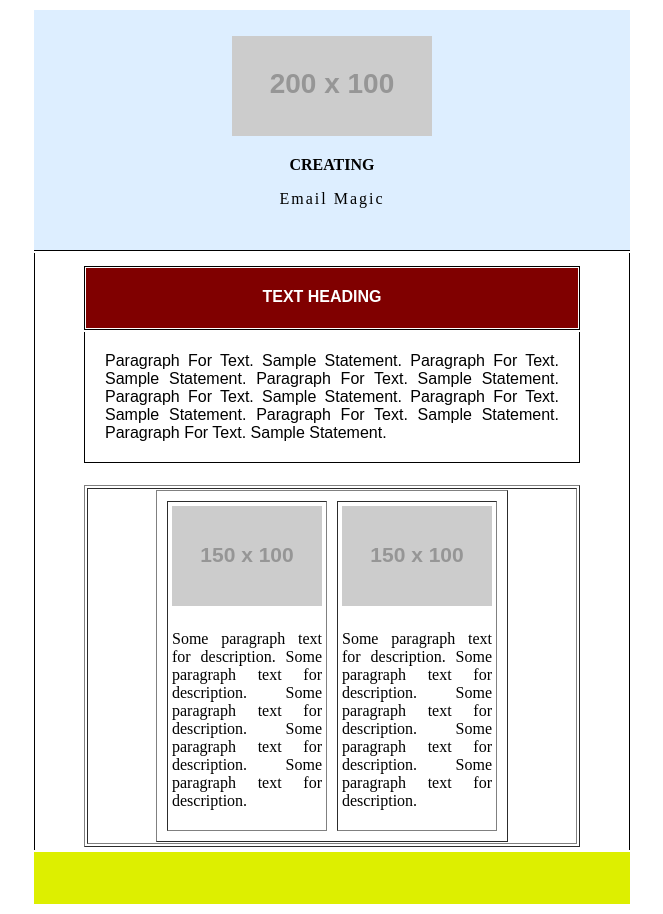
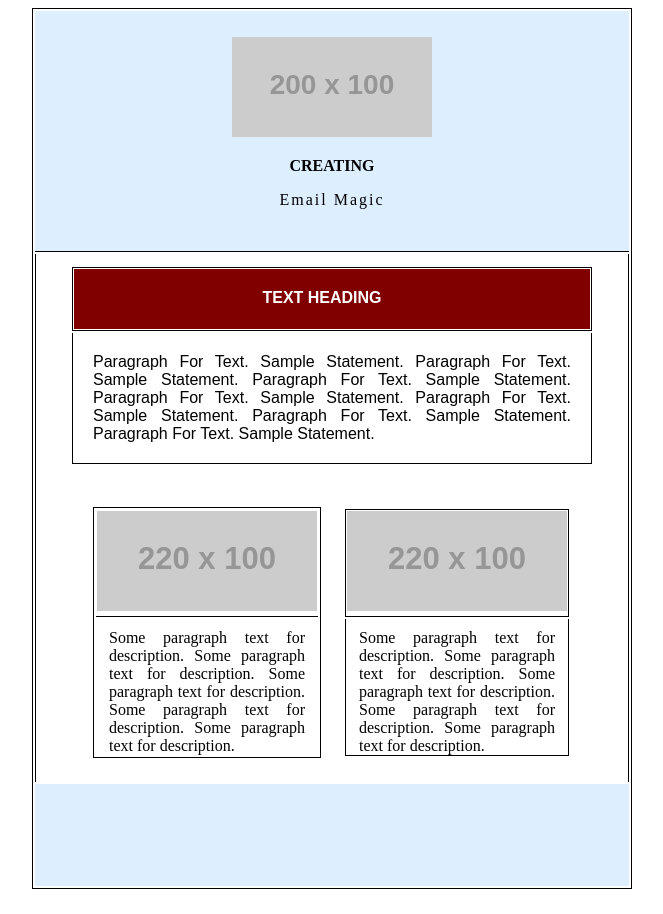
Before and after one commit to Vraj11590/Vraj11590.github.io, a plain HTML site: page e.html in a window 1280 px wide. Shown: the whole page, without its empty margins (308-971 px from the left). Drawn offline with Linux system fonts and the light colour scheme; placeholder pictures from the web are drawn by us.

Commit message:
Update e.html

```diff
--- a/e.html
+++ b/e.html
@@ -1,20 +1,17 @@
-<!Doctype HTML>
+<!doctype html>
 
-<html xmlns="">
+
+<html>
 
 <head>
-
-<meta charset="UTF-8" content-type="text/html">
-
-
-
 
 
 </head>
 
 <body>
 
-   <table width="600px" align="center" border="0">
+<table width="600px" align="center" style="border: 1px solid black;">
+
       <tr>
         <td align="center" bgcolor="#ddeeff" height="200px"style="color:white; padding:20px 0px 20px 0px; border-bottom:1px solid black;">
 <img src="https://via.placeholder.com/200x100/2350/30245/">
@@ -22,6 +19,7 @@
 
         </td>
       </tr>
+
      <tr>
         <td bgcolor="#ffffff" style="border-right: 1px solid black; border-left:1px solid black;">
          <table width="500px" align="center" style="padding:10px 0px 0px 0px;" border="0" >
@@ -35,17 +33,16 @@
                 </td>
              </tr>
              <tr>
-               <td style="padding:20px 0px 0px 0px;" align="center">
-                  <table width="100%"  border="1">
+               <td style="padding:20px 0px 0px 0px;" width="" align="">
+                  <table width="500px"  border="0" cellspacing="20">
                    <tr>
-                       <td>
-                        <table cellspacing="10" align="center" border="1"> <tr>  <td width="150px">
-                        <table>
+                        <td width="250px">
+                        <table style="border:1px solid black;">
                              <tr>
-                              <td> <img src="https://via.placeholder.com/150x100/ffer52" alt="image for box"></td>
+                              <td style="border-bottom: 1px solid black;"> <img src="https://via.placeholder.com/220x100/ffer52" alt="image for box"></td>
                              </tr>
-                             <tr> <td>
-                             <p style="text-align:justify;"> Some paragraph text for description. Some
+                             <tr> <td style=" padding: 10px 13px 0px 13px;">
+                             <p style="text-align:justify; padding:0; margin:0;"> Some paragraph text for description. Some
                              paragraph text for description. Some paragraph text for description. Some
                              paragraph text for description. Some paragraph text for description. </p>
                              </td>
@@ -54,13 +51,13 @@
 
                 </td>
 
- <td width="150px">
-                        <table>
+               <td width="250px">
+                        <table styl>
                              <tr>
-                              <td> <img src="https://via.placeholder.com/150x100/ffer52" alt="image for box"></td>
+                              <td style="border: 1px solid black;"> <img src="https://via.placeholder.com/220x100/ffer52" alt="image for box"></td>
                              </tr>
-                             <tr> <td>
-                             <p style="text-align:justify;"> Some paragraph text for description. Some
+                             <tr> <td style="padding: 10px 13px 0px 13px; border-left:1px solid black; border-right:1px solid black; border-bottom:1px solid black;">
+                             <p style="text-align:justify; padding:0; margin:0;"> Some paragraph text for description. Some
                              paragraph text for description. Some paragraph text for description. Some
                              paragraph text for description. Some paragraph text for description. </p>
                              </td>
@@ -72,32 +69,35 @@
 
 
 
+
+
+
+
+
+
+
+
+
 </table>
-                       </td>
 
 
 
 </tr>
 
-                  </table>
 
 
+</table>
+             <tr bgcolor="#ddeeff">
 
-                </td>
-
-             </tr>
-        </table>
-        </td>
-      </tr>
-      <tr>
-        <td bgcolor="#ddeeff'";" height="50px"></td>
-      </tr>
-   </table>
+<td height="100"></td>
 
 
 
 
+             </tr>
+</table>
 </body>
 
 
+
 </html>
```
Lines whose indentation alone changed are shown as unchanged.
